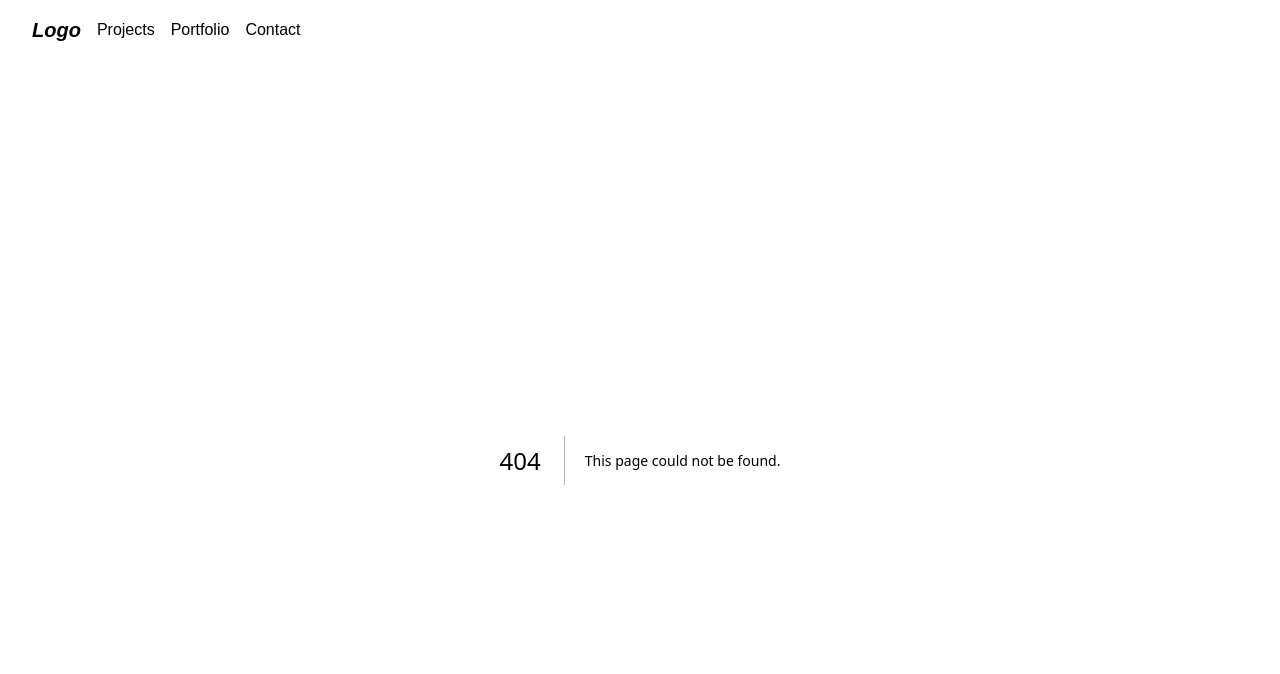
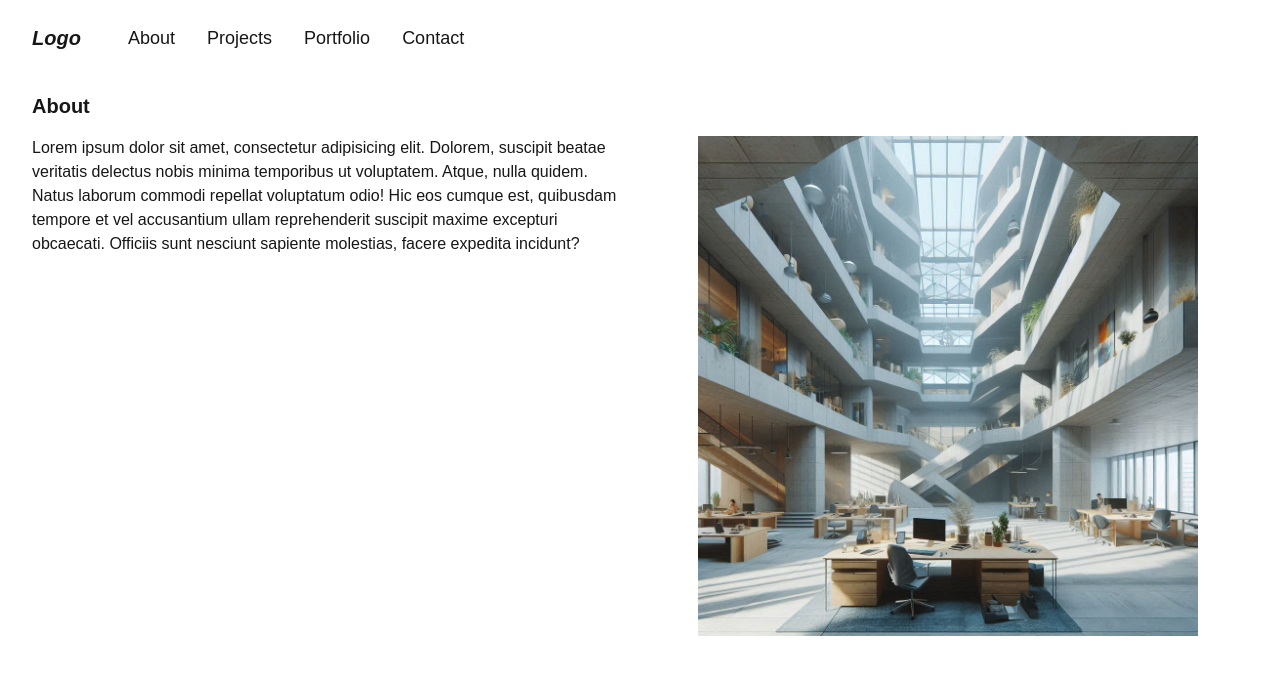
Before and after one commit to AslamJM/faroos-portfolio, a Next.js app: page /about in a window 1280 px wide. Before the commit this address had no page. Shown: the top 674 px of the page. Built offline with nearby package versions, Linux system fonts and the light colour scheme.

Commit message:
portfolio section done

```diff
--- /dev/null
+++ b/src/app/about/page.tsx
@@ -0,0 +1,28 @@
+import PageTitle from "@/components/page-title";
+
+export default function Page() {
+  return (
+    <div className="space-y-4">
+      <PageTitle title="About" />
+      <div className="grid grid-cols-2 gap-4">
+        <div>
+          <p>
+            Lorem ipsum dolor sit amet, consectetur adipisicing elit. Dolorem,
+            suscipit beatae veritatis delectus nobis minima temporibus ut
+            voluptatem. Atque, nulla quidem. Natus laborum commodi repellat
+            voluptatum odio! Hic eos cumque est, quibusdam tempore et vel
+            accusantium ullam reprehenderit suscipit maxime excepturi obcaecati.
+            Officiis sunt nesciunt sapiente molestias, facere expedita incidunt?
+          </p>
+        </div>
+        <div className="flex items-center justify-center">
+          <img
+            src="hero.jpg"
+            alt="hero"
+            className="w-[500px] h-[500px] object-cover"
+          />
+        </div>
+      </div>
+    </div>
+  );
+}
--- /dev/null
+++ b/src/app/contact/page.tsx
@@ -0,0 +1,10 @@
+import PageTitle from "@/components/page-title";
+import React from "react";
+
+export default function Page() {
+  return (
+    <div className="space-y-4">
+      <PageTitle title="Contact" />
+    </div>
+  );
+}
--- a/src/app/layout.tsx
+++ b/src/app/layout.tsx
@@ -29,7 +29,7 @@ export default function RootLayout({
         className={`${geistSans.variable} ${geistMono.variable} antialiased`}
       >
         <Navbar />
-        <div className="px-8">{children}</div>
+        <div className="px-8 py-4">{children}</div>
       </body>
     </html>
   );
--- a/src/app/page.tsx
+++ b/src/app/page.tsx
@@ -2,7 +2,15 @@ export default async function Home() {
   return (
     <div className="space-y-4">
       <div className="grid grid-cols-2 gap-4">
-        <div></div>
+        <div className="flex flex-col items-center justify-center gap-4">
+          <h2 className="text-4xl font-bold">
+            Your Vision. Our Headache. One Epic Building.
+          </h2>
+          <p className="text-xl font-semibold">
+            Let’s collaborate on something that will confuse the neighbors and
+            your accountant.
+          </p>
+        </div>
         <div className="flex items-center justify-center">
           <img
             src="hero.jpg"
--- /dev/null
+++ b/src/app/portfolio/page.tsx
@@ -0,0 +1,17 @@
+import PageTitle from "@/components/page-title";
+import { getPortfolioImages } from "@/sanity/projects";
+
+export default async function Page() {
+  const images = await getPortfolioImages();
+
+  return (
+    <div className="space-y-4">
+      <PageTitle title="Portfolio" />
+      <div className="grid grid-cols-1 md:grid-cols-2 xl:grid-cols-4">
+        {images.map((im) => (
+          <img className="h-[300px] object-cover" src={im.url} key={im._id} />
+        ))}
+      </div>
+    </div>
+  );
+}
--- a/src/app/projects/[slug]/page.tsx
+++ b/src/app/projects/[slug]/page.tsx
@@ -1,5 +1,6 @@
 import PageTitle from "@/components/page-title";
 import { getProjectBySlug } from "@/sanity/projects";
+import { SanityImageAssetDocument } from "next-sanity";
 
 export default async function SingleProjectPage({
   params: { slug },
@@ -10,13 +11,14 @@ export default async function SingleProjectPage({
 
   return (
     <div className="grid grid-cols-1 md:grid-cols-3 gap-4">
-      <div className="col-span-1">
+      <div className="col-span-1 space-y-2">
         <PageTitle title={project.title} />
+        <p className="font-semibold">{project.client}</p>
         <p>{project.description}</p>
       </div>
       <div className=" col-span-2 grid grid-cols-3 gap-4">
-        {project.media.map((m, i) => (
-          <img src={m.asset.url} key={`image=${i}`} />
+        {project.media.map((m: SanityImageAssetDocument, i: number) => (
+          <img src={m.asset.url} key={`image=${i}`} className="rounded" />
         ))}
       </div>
     </div>
--- a/src/components/navbar.tsx
+++ b/src/components/navbar.tsx
@@ -2,16 +2,25 @@ import Link from "next/link";
 
 export default function Navbar() {
   return (
-    <div className="flex items-center gap-4 px-8 py-4">
-      <div>
+    <div className="flex items-center gap-4 px-8 py-6">
+      <div className="w-[80px]">
         <Link href="/">
           <h3 className="text-xl italic font-bold">Logo</h3>
         </Link>
       </div>
-      <div className="flex items-center gap-4">
-        <Link href="/projects">Projects</Link>
-        <Link href="/portfolio">Portfolio</Link>
-        <Link href="/contact">Contact</Link>
+      <div className=" flex items-center justify-center gap-8">
+        <Link href="/about" className="text-lg hover:font-semibold">
+          About
+        </Link>
+        <Link href="/projects" className="text-lg hover:font-semibold">
+          Projects
+        </Link>
+        <Link href="/portfolio" className="text-lg hover:font-semibold">
+          Portfolio
+        </Link>
+        <Link href="/contact" className="text-lg hover:font-semibold">
+          Contact
+        </Link>
       </div>
     </div>
   );
--- a/src/sanity/projects.ts
+++ b/src/sanity/projects.ts
@@ -1,4 +1,4 @@
-import { SanityDocument } from "next-sanity";
+import { SanityDocument, SanityImageAssetDocument } from "next-sanity";
 import { client } from "./client";
 
 const PROJECTS_QUERY = `*[_type == "project"] | order(_createdAt desc) {
@@ -13,14 +13,15 @@ const PROJECTS_QUERY = `*[_type == "project"] | order(_createdAt desc) {
 }`;
 
 export async function getProjects() {
-    const projects = await client.fetch<SanityDocument[]>(PROJECTS_QUERY);
-    return projects;
+  const projects = await client.fetch<SanityDocument[]>(PROJECTS_QUERY);
+  return projects;
 }
 
 const SINGLE_PROJECT_QUERY = `*[_type == "project" && slug.current == $slug][0] {
     _id,
     title,
     description,
+    client,
     media[] {
     asset-> {
         url
@@ -30,6 +31,20 @@ const SINGLE_PROJECT_QUERY = `*[_type == "project" && slug.current == $slug][0]
 
 
 export async function getProjectBySlug(slug: string) {
-    const project = await client.fetch<SanityDocument>(SINGLE_PROJECT_QUERY, { slug });
-    return project;
+  const project = await client.fetch<SanityDocument>(SINGLE_PROJECT_QUERY, { slug });
+  return project;
 }
+
+const IMAGES_PORTFOLIO = `*[_type == "project"] | order(_createdAt desc) {
+    "image": media[0]{
+    asset->{
+        _id,
+      url
+    }
+  }
+}`
+
+export async function getPortfolioImages() {
+  const projects = await client.fetch<SanityDocument[]>(IMAGES_PORTFOLIO)
+  return projects.map((p) => p.image.asset) as SanityImageAssetDocument[];
+}
```
